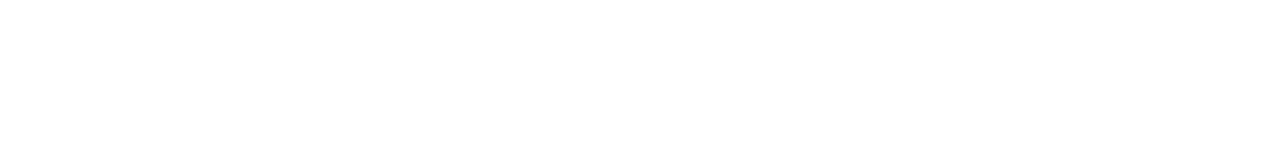
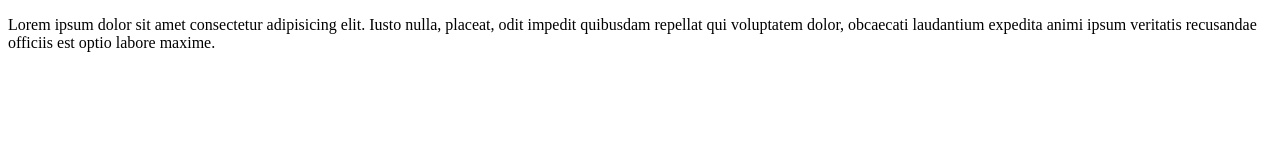
Before and after one commit to ocastrop96/test-repositorio, a plain HTML site: page index.html in a window 1280 px wide. Drawn offline with Linux system fonts and the light colour scheme.

Commit message:
Agregado DIV CONTENEDOR

```diff
--- a/index.html
+++ b/index.html
@@ -7,6 +7,11 @@
     <title>Git VSCODE</title>
 </head>
 <body>
-
+    <!-- Contenedor 1 -->
+    <div class="container">
+        <div class="row">
+            <p>Lorem ipsum dolor sit amet consectetur adipisicing elit. Iusto nulla, placeat, odit impedit quibusdam repellat qui voluptatem dolor, obcaecati laudantium expedita animi ipsum veritatis recusandae officiis est optio labore maxime.</p>
+        </div>
+    </div>
 </body>
 </html>
```
